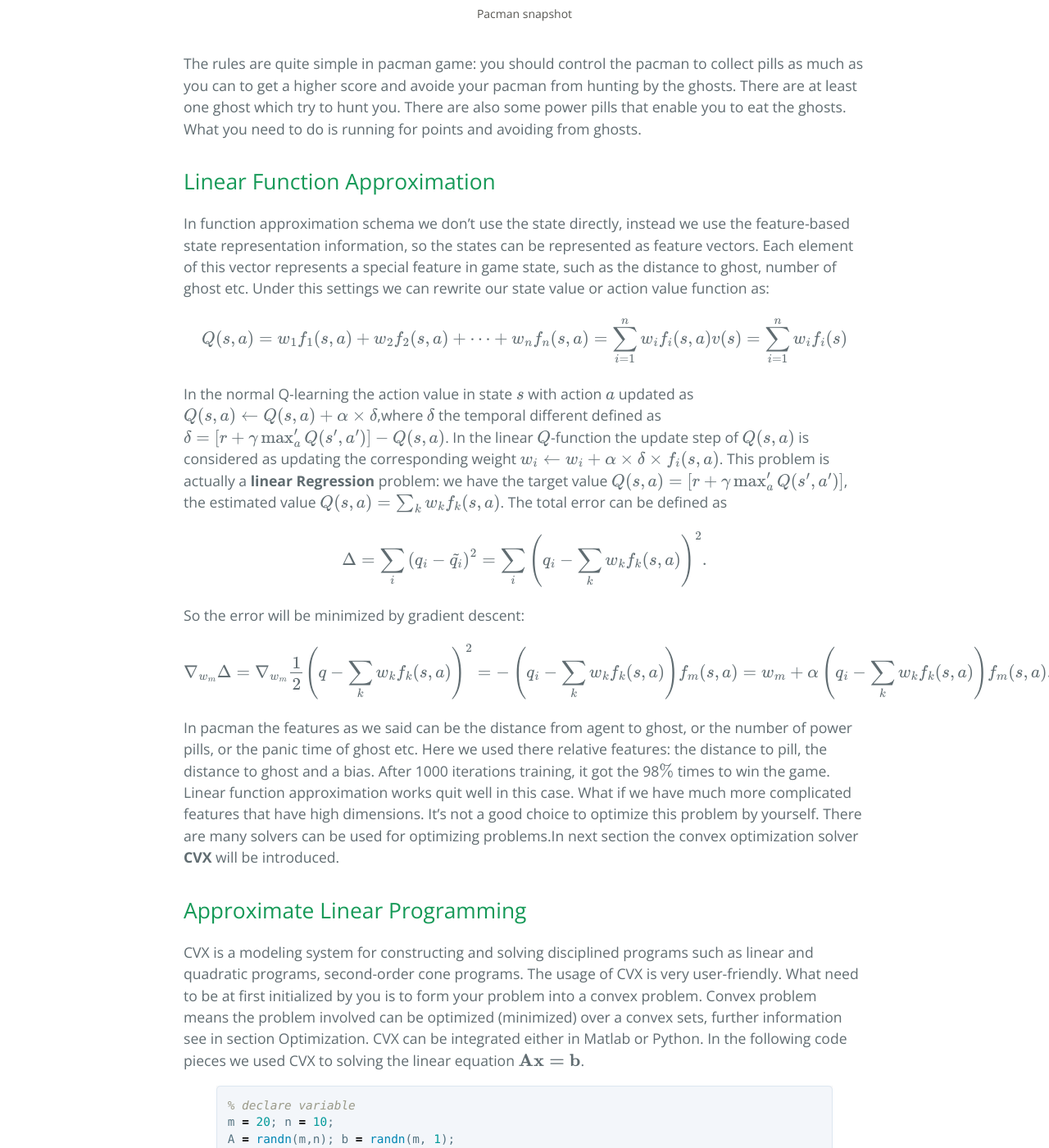
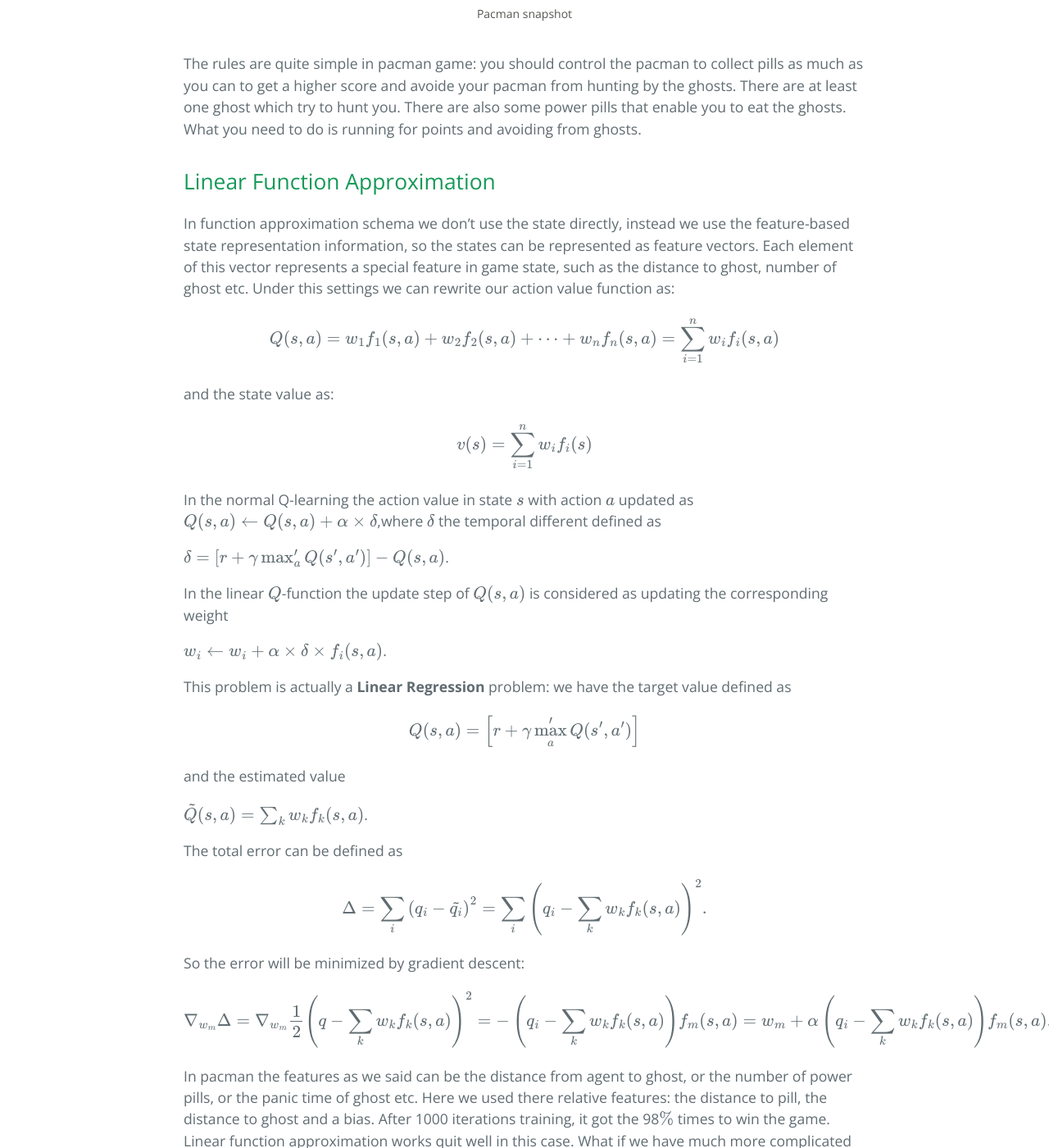
Before and after one commit to keeperovswords/ReinforcementLearning.github.io, a Jekyll site: the page built from _posts/2017-06-08-function-approximation.markdown, in a window 1280 px wide and 1400 px high, scrolled down 1842 px. Shown: the whole window at 82% size. Built offline with Jekyll 4.4.1, drawn with Linux system fonts in a browser that asks for light colours; formulas are drawn with MathJax 3; some of the changed text lies outside the part shown.

Commit message:
fix typo

```diff
--- a/_posts/2017-06-08-function-approximation.markdown
+++ b/_posts/2017-06-08-function-approximation.markdown
@@ -23,25 +23,48 @@ Here we used six tilings. Each small cell is noted as <strong>tile</strong>. The
  The rules are quite simple in pacman game: you should control the pacman to collect pills as much as you can to get a higher score and avoide your pacman from hunting by the ghosts. There are at least one ghost which try to hunt you. There are also some power pills that enable you to eat the ghosts. What you need to do is running for points and avoiding from ghosts.
 
 <h2>Linear Function Approximation</h2>
-In function approximation schema we don't use the state directly, instead we use the feature-based state representation information, so the states can be represented as feature vectors. Each element of this vector represents a special feature in game state, such as the distance to ghost,  number of ghost etc. Under this settings we can rewrite our state value or action value function as:
-\begin{equation}
-\begin{split}
-Q(s,a) &= w_1 f_1(s,a) + w_2 f_2(s,a) +\dots + w_n f_n(s,a) \\
-&= \sum_{i=1}^{n} w_i f_i(s,a) \\
-v(s) &= \sum_{i=1}^{n} w_i f_i(s)\\
-\end{split}
-\end{equation}
-In the normal Q-learning the action value in state $$s$$ with action $$a$$ updated as $$Q(s,a) \leftarrow Q(s,a) + \alpha \times \delta$$,where $$\delta$$ the temporal different defined as $$\delta = \left[r + \gamma \max_a^\prime Q(s^\prime, a^\prime) \right] - Q(s,a)$$. In the linear $$Q$$-function the update step of $$Q(s,a)$$ is considered as updating the corresponding weight $$w_i \leftarrow w_i + \alpha \times \delta \times f_i(s,a)$$. This problem is actually a <strong>linear Regression </strong>problem: we have the target value
-$$Q(s,a) = \left[r + \gamma \max_a^\prime Q(s^\prime, a^\prime) \right]$$,
-the estimated value 	$$Q(s,a) = \sum_{k}w_k f_k(s,a)$$. The total error can be defined as
-\begin{equation}
+In function approximation schema we don't use the state directly, instead we use the feature-based state representation information, so the states can be represented as feature vectors. Each element of this vector represents a special feature in game state, such as the distance to ghost,  number of ghost etc. Under this settings we can rewrite our action value function as:
+
+$$\begin{equation}
+Q(s,a) = w_1 f_1(s,a) + w_2 f_2(s,a) +\dots + w_n f_n(s,a) = \sum_{i=1}^{n} w_i f_i(s,a)
+\end{equation}$$
+
+and the state value  as:
+
+$$\begin{equation}
+v(s) = \sum_{i=1}^{n} w_i f_i(s)
+\end{equation}$$
+
+In the normal Q-learning the action value in state $$s$$ with action $$a$$ updated as $$Q(s,a) \leftarrow Q(s,a) + \alpha \times \delta$$,where $$\delta$$ the temporal different defined as
+
+$$\begin{equation}\delta = \left[r + \gamma \max_a^\prime Q(s^\prime, a^\prime) \right] - Q(s,a)\end{equation}$$.
+
+In the linear $$Q$$-function the update step of $$Q(s,a)$$ is considered as updating the corresponding weight
+
+$$\begin{equation}w_i \leftarrow w_i + \alpha \times \delta \times f_i(s,a)\end{equation}$$.
+
+This problem is actually a <strong>Linear Regression </strong>problem: we have the target value defined as
+
+$$\begin{equation}Q(s,a) = \left[r + \gamma \max_a^\prime Q(s^\prime, a^\prime) \right]\end{equation}$$
+
+and the estimated value
+
+$$\begin{equation}\tilde{Q}(s,a) = \sum_{k}w_k f_k(s,a)\end{equation}$$.
+
+The total error can be defined as
+
+$$\begin{equation}
 \Delta = \sum_{i}\left(q_i - \tilde{q_i}\right)^2 =  \sum_{i}\left(q_i - \sum_{k}w_k f_k(s,a)\right)^2.
-\end{equation}
+\end{equation}$$
+
 So the error will be minimized by gradient descent:
-\begin{equation}
+
+$$\begin{equation}
 \nabla_{w_m} \Delta = \nabla_{w_m} \frac{1}{2}\left(q - \sum_{k}w_k f_k(s,a) \right)^2 =  -\left(q_i - \sum_{k} w_k f_k(s,a)\right) f_m(s,a)
 = w_m + \alpha   \left(q_i - \sum_{k} w_k f_k(s,a)\right) f_m(s,a).
-\end{equation}
+\end{equation}$$
+
+
 In pacman the features as we said can be the distance from agent to ghost, or the number of power pills, or the panic time of ghost etc.  Here we used there relative features: the distance to pill, the distance to ghost and a bias. After 1000 iterations training, it got the 98$$\%$$ times to win the game.
 Linear function approximation works quit well in this case. What if we have much more complicated features that have high dimensions. It's not a good choice to optimize this problem by yourself. There are many solvers can be used for optimizing problems.In next section the  convex optimization solver <strong>CVX</strong> will be introduced.
 
@@ -66,30 +89,43 @@ cvx_end
 With keyword $$cvx\_begin$$ the cvx body begins, in its body all the necessary variables will be declared by using $$variable$$ keyword. After declaring we you intend to do then with $$cvx\_end$$ close the syntax definition. This procedure will be  automatically invoked by Matlab or Python.
 
 Let's go back to our VI and see how it'll be solved by CVX. In VI we solve the Bellman equation in the following way:
-\begin{equation}
+
+$$\begin{equation}
 V(s)=  \max_a \sum_{s^\prime}p(s^\prime|s,a) \left[ r(s, a, s^\prime) + \gamma V(s^\prime) \right], \text{for } \forall s.
-\end{equation}
+\end{equation}$$
+
 This equality (or $$\max$$ operator ) is nonlinear, so we can relax this problem
 by introducing constrains. If we have a look at the Eq. above, it's actually the equivalent to:
-\begin{equation}
+
+$$\begin{equation}
 V(s) \ge \sum_{s^\prime}p(s^\prime|s,a) \left[ r(s, a, s^\prime) + \gamma V(s^\prime) \right], \text{for } \forall s,a.
-\end{equation}
+\end{equation}$$
+
 Hence we can solve VI by solving
-\begin{equation}
+
+$$\begin{equation}
 \min d^T V s.t. \forall s, a: V(s)\ge \sum_{s^\prime}p(s^\prime|s,a) \left[ r(s, a, s^\prime) + \gamma V(s^\prime) \right],
-\end{equation}
+\end{equation}$$
+
 where $$d$$ is a arbitrary vector. This is the relaxing process. Let $$T$$ stands for the Bellman operator, this VI equation can be simplified as
-\begin{equation}
+
+$$\begin{equation}
 \min d^T V s.t. V \ge TV,
-\end{equation}
+\end{equation}$$
+
 For a  feasible solution of this constrained optimization, we have $$V \ge TV$$. Bellman operator itself is monotonic operator, it means $$V_1 \ge V_2 \implies TV_1 \ge TV_2$$. So it works also out for the optimal policy:
-\begin{equation}
+
+$$\begin{equation}
 TV \ge T(TV) \ge T(T(TV))  = T^3 V \dots \implies V \ge TV \ge T^2 V \ge \dots \ge TV = V_\star.
-\end{equation}
+\end{equation}$$
+
 This equality means after iterations the feasible regions of relaxed VI  is  compacted  repeatedly and we'll then get the optimal policy this way. So we can find $$V_\star$$ by solving the following linear program:
-\begin{equation}
+
+$$\begin{equation}
 \min_V d^T V \ s.t. V \ge TV,
 \end{equation}
+$$
+
 We used CVX to solve this equation, the result is the same as we did in [Model-based Methods]({{ site.baseurl }}{% post_url 2017-06-07-model-based-method  %}). Below shows the outputs of CVX after successfully sovled our value iteration problem:
 <div class="fig figcenter fighighlight">
   <img src="{{ site.github.url }}/assets/cvxvi.png" width="75%">
@@ -97,19 +133,21 @@ We used CVX to solve this equation, the result is the same as we did in [Model-b
 </div>
 
 Let's continuously go along this way straight to find the approximate linear programming. In linear function approximation settings the state value is represented by a linear combination of its features and the weight of features correspondingly. As it changes, so the VI function has been also changed accordingly:
-\begin{equation}
+$$\begin{equation}
 \min_{V,r} {d}^T  {\phi} {r} \ s.t. {\phi r} \ge T ({\phi r}), \ V = {\phi r}
 \end{equation}
+$$
 After all substitutions we got this optimization problem:
-\begin{equation}
+
+$$\begin{equation}
 	\begin{split}
 		\min_r \sum_{s\in S}d(s) \sum_{i}\phi_i(s) r_i \\
 		s.t. \forall s \in S, a: \\
 	\end{split}
-\end{equation}
+\end{equation}$$
 
-\begin{equation}
+$$\begin{equation}
 \sum_{i}\phi_i(s) r_i \ge \sum_{s^\prime} p(s^\prime|s, a)\left[ r(s, a,s^\prime) + \gamma \sum_{j} \phi_j(s^\prime) r_j \right]
-\end{equation}
+\end{equation}$$
 
 That's the basic idea of finding a optimal policy in a finite state problem by using approximate linear programming. It works sometime astonishing good and sometiem quite in opposite. The feature extract plays a critical role.
```
Also changed, not shown: 2 other files.
